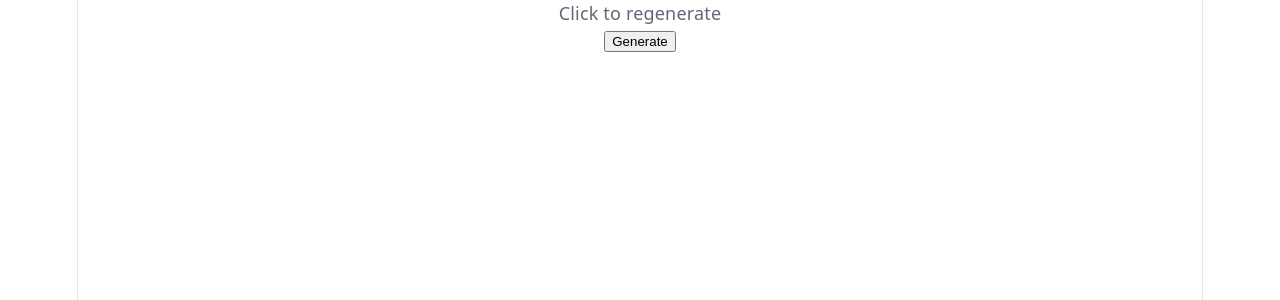
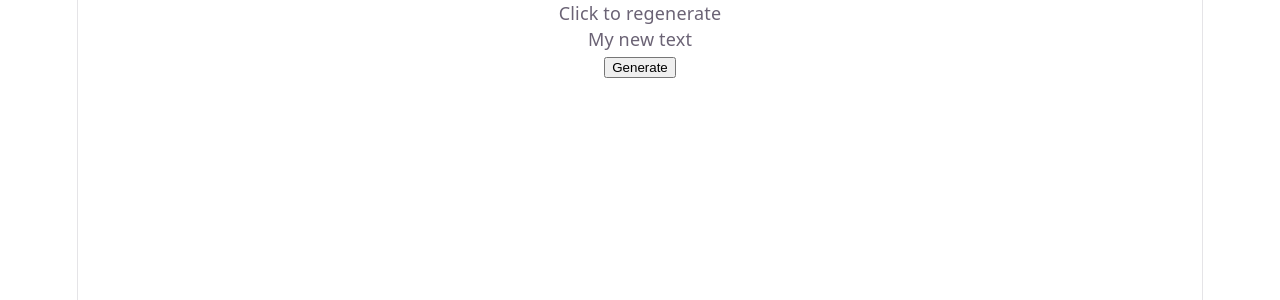
Before and after one commit to patrykomiotek/pitapp, a React (Vite) app: page / in a window 1280 px wide. Shown: the top 300 px of the page. Built offline with nearby package versions, Linux system fonts and the light colour scheme.

Commit message:
feat: text with memo

```diff
--- a/src/App.tsx
+++ b/src/App.tsx
@@ -1,9 +1,11 @@
 import "./App.css";
 import Generator from "./components/Generator";
+import { IndexKeys } from "./components/IndexKeys";
 
 function App() {
   return (
     <>
+      {/* <IndexKeys /> */}
       <Generator />
       {/* <Text>Hello!</Text> */}
       {/* <ValueKeeper /> */}
--- a/src/components/Generator.tsx
+++ b/src/components/Generator.tsx
@@ -1,13 +1,28 @@
-import { useState } from "react";
+import { useState, useMemo } from "react";
 import { v4 as uuidv4 } from "uuid";
 import { Button, Text } from "../ui";
+
+// const style = { color: "red" };
 
 const Generator = () => {
   const [value, setValue] = useState("");
 
+  // zamroenie refernecji, referential equality
+  const memoizedValue = useMemo(() => {
+    return (
+      <>
+        My new <span>text</span>
+      </>
+    );
+  }, []);
+
   return (
     <div>
       <Text>Click to regenerate</Text>
+      {/* <Text>
+        My new <span>text</span>
+      </Text> */}
+      <Text>{memoizedValue}</Text>
       <Text>{value}</Text>
       <Button onClick={() => setValue(uuidv4())}>Generate</Button>
     </div>
```
Also changed, not shown: src/components/IndexKeys.tsx (added, +18 -0 lines), src/ui/Text.tsx (+8 -3 lines).
